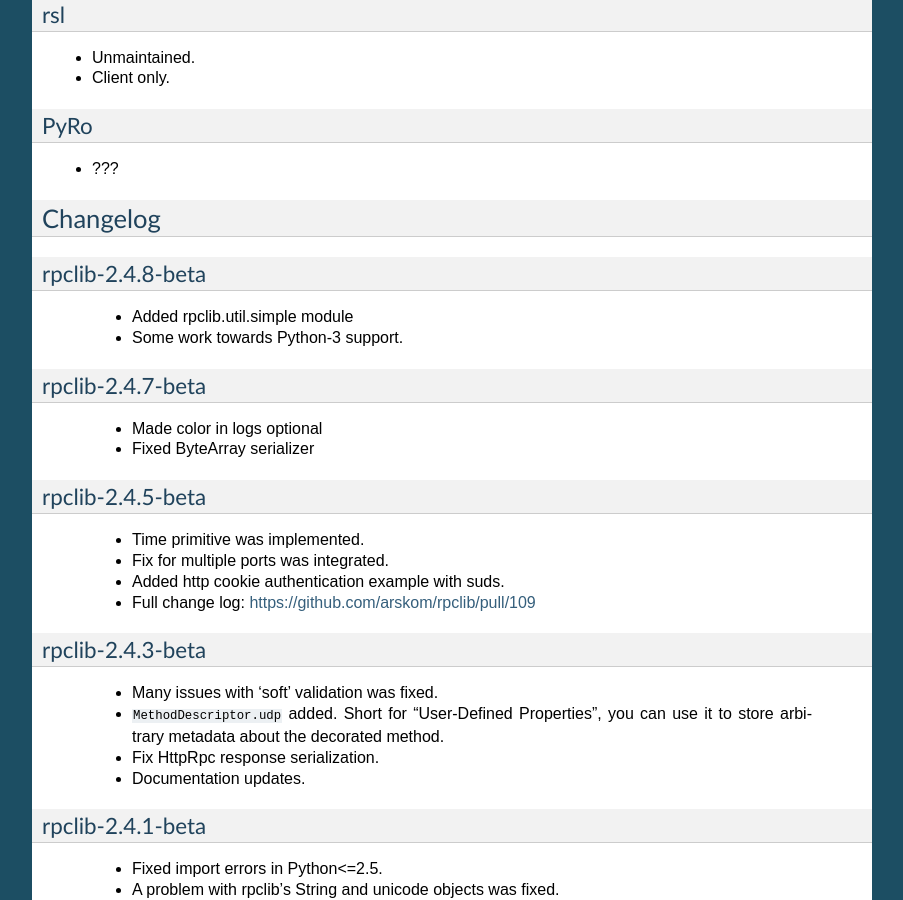
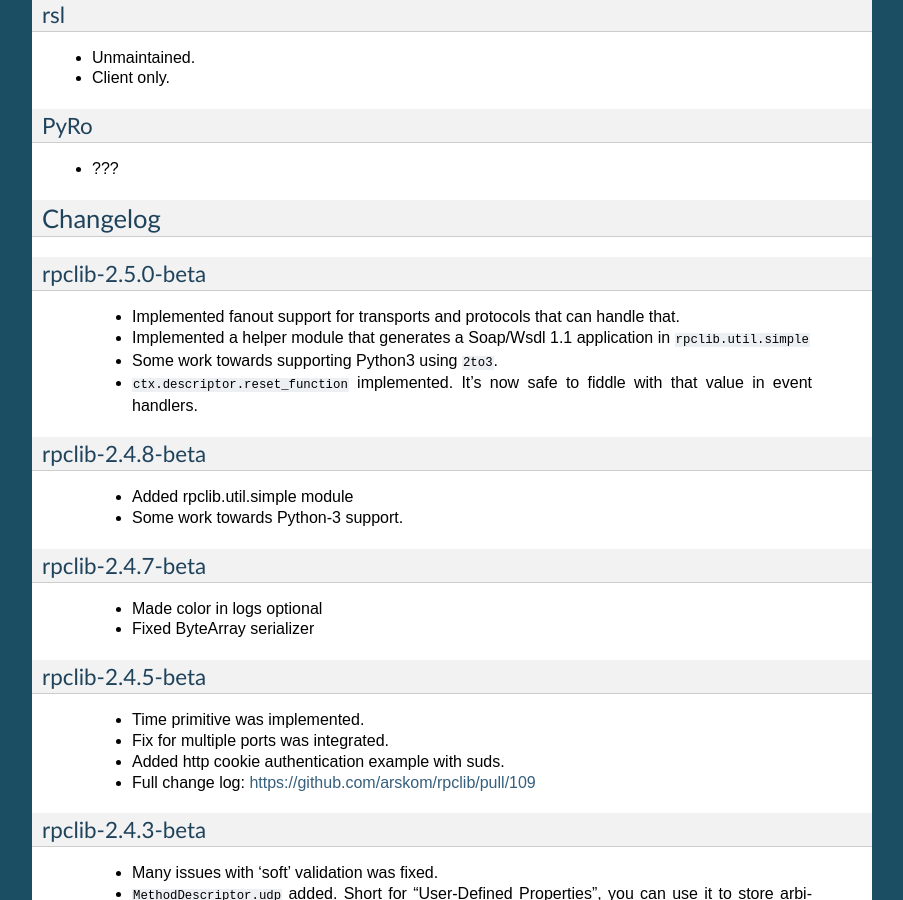
Before and after one commit to arskom/spyne, a Sphinx documentation site: the page built from doc/source/h_and_f.rst, in a window 1280 px wide and 900 px high, scrolled down 3529 px. Shown: the whole window, without its empty margins (198-1101 px from the left). Built offline with Sphinx 7.4.7, drawn with Linux system fonts in a browser that asks for light colours.

Commit message:
doc update.

```diff
--- a/CHANGELOG.rst
+++ b/CHANGELOG.rst
@@ -1,6 +1,16 @@
 
 Changelog
 =========
+
+rpclib-2.5.0-beta
+-----------------
+ * Implemented fanout support for transports and protocols that can handle
+   that.
+ * Implemented a helper module that generates a Soap/Wsdl 1.1 application in
+   ``rpclib.util.simple``
+ * Some work towards supporting Python3 using ``2to3``.
+ * ``ctx.descriptor.reset_function`` implemented. It's now safe to fiddle
+   with that value in event handlers.
 
 rpclib-2.4.8-beta
 -----------------
```
Also changed, not shown: doc/source/reference/util.rst (+7 -0 lines).
